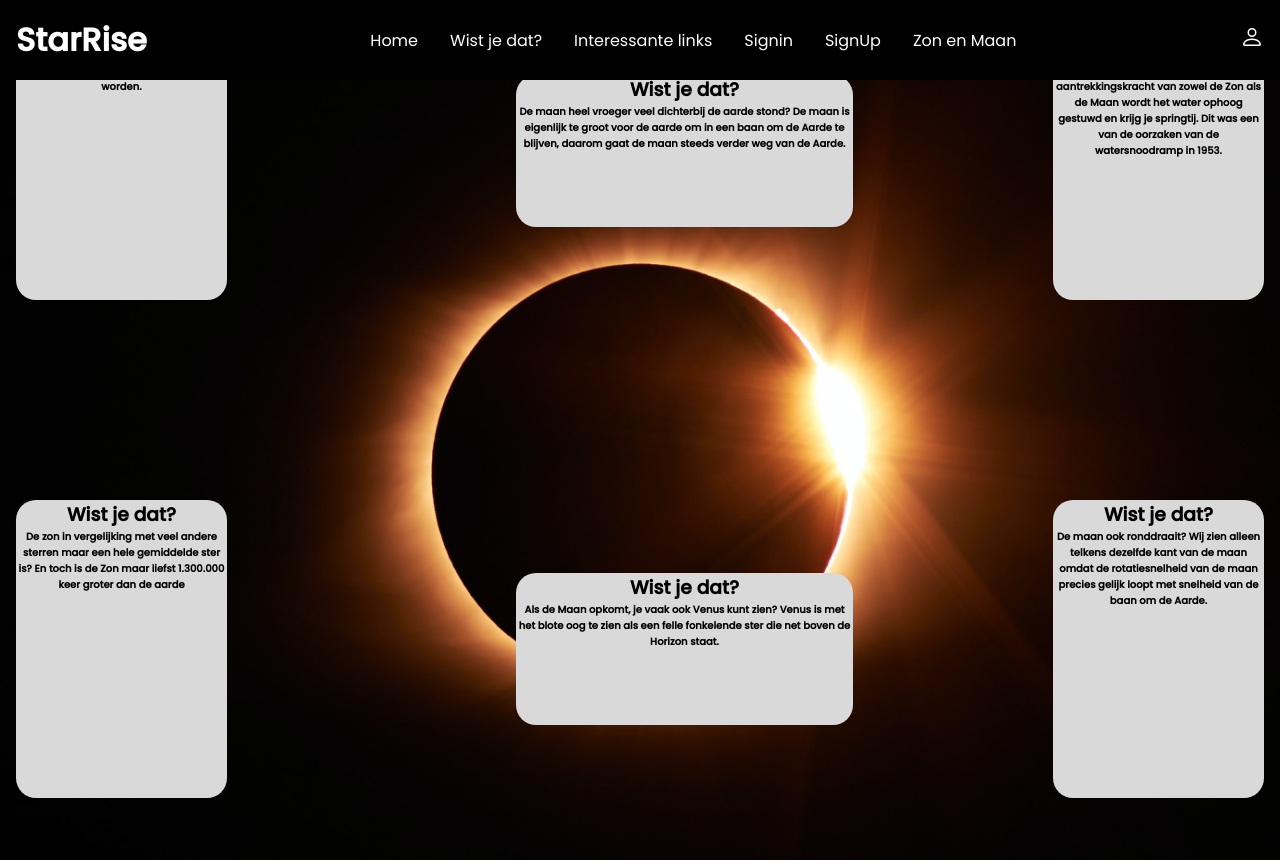
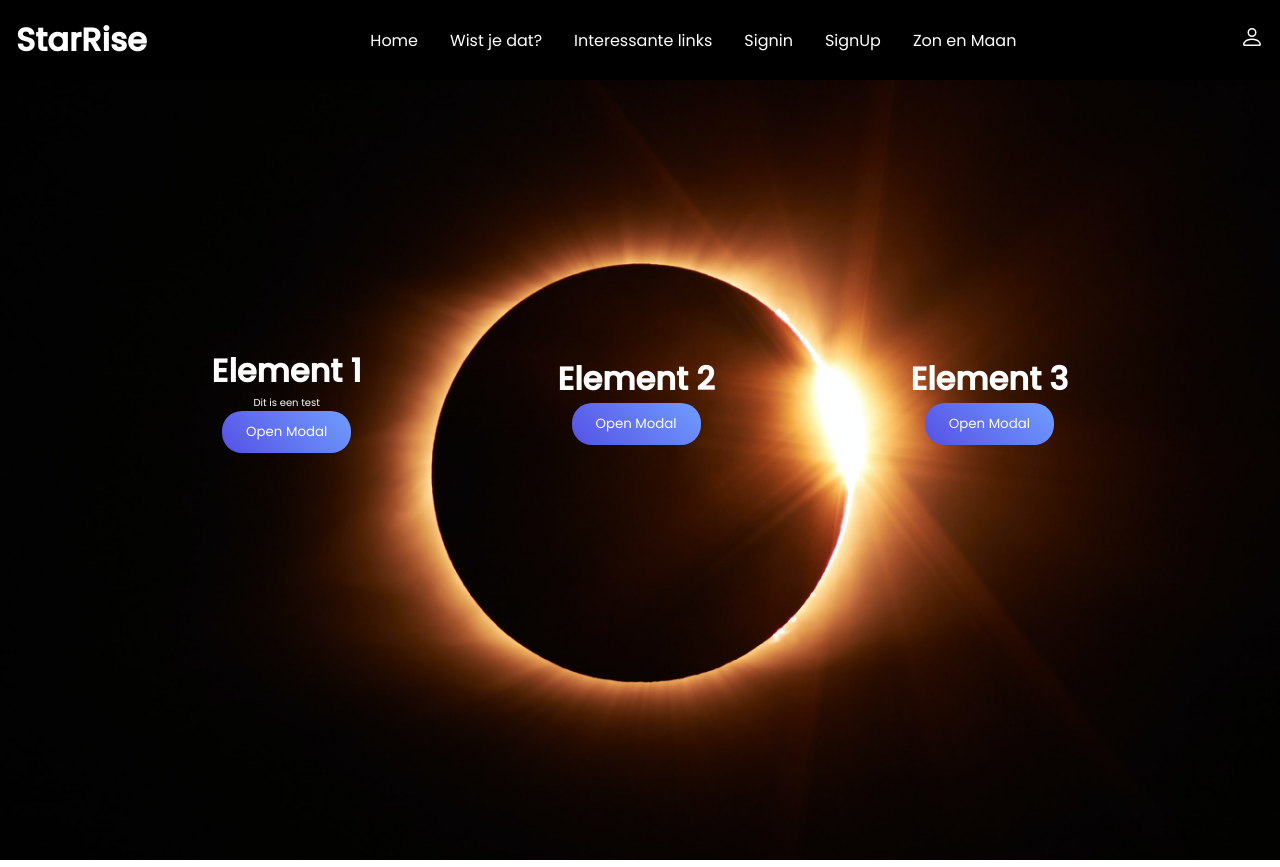
Before and after one commit to buffelmania/starrise-novi-frontend, a React (Create React App) app: page /Wist in a window 1280 px wide. Built offline with nearby package versions, Linux system fonts and the light colour scheme; no server answers.

Commit message:
Modal aan wist je dat toegevoegd. Moet nog van inhoud voorzien worden.

```diff
--- a/src/Pages/Wist-je-dat.js
+++ b/src/Pages/Wist-je-dat.js
@@ -1,22 +1,55 @@
-import React from "react";
+import React, {useState} from "react";
 import SolarEclipse from "../assets/jongsun-lee-F-pSZO_jeE8-unsplash.jpg";
 import '../components/WistJeDat/WistJeDat_Styles.css'
+import Modal from "../components/WistJeDat/Modal/Modal"
+
+
+const elements = [
+    { id: 1, title: "Element 1", inhoud: "Dit is een test",  content: "Dit is de inhoud van Element 1." },
+    { id: 2, title: "Element 2", content: "Dit is de inhoud van Element 2." },
+    { id: 3, title: "Element 3", content: "Dit is de inhoud van Element 3." }
+];
+
+const Wist = () => {
+    const [showModal, setShowModal] = useState(false);
+    const [selectedElement, setSelectedElement] = useState(null);
+
+    const handleClose = () => {
+        setShowModal(false);
+        setSelectedElement(null)
+    };
+
+    const handleOpenModal = (element) => {
+        setSelectedElement(element);
+        setShowModal(true);
+    };
 
 
 
 
 
-
-
-function Wist() {
     return (
         <div className='Wist'>
 
             <div className="overlay">
             <img className="img" src={SolarEclipse} alt=""/>
                 <div className="content">
-                    <div className="grid-container">
-                        <div className="grid-item item1">
+
+                    {elements.map((element) => (
+                        <div key={element.id}>
+                            <h2>{element.title}</h2>
+                            <p>{element.inhoud}</p>
+                            <button onClick={() => handleOpenModal(element)}>Open Modal</button>
+                        </div>
+                    ))}
+                    {selectedElement && (
+                        <Modal showModal={showModal} handleClose={handleClose}>
+                            <h2>{selectedElement.title}</h2>
+                            <p>{selectedElement.content}</p>
+                        </Modal>
+                    )}
+                    {/*<div className="grid-container">
+                       <div className="grid-item item1">
                             <h3>Wist je dat?
                             <p>De maan steeds verder van de aarde gaat?
                             Hierdoor zal in de toekomst de zon niet
@@ -41,7 +74,7 @@ function Wist() {
                         <div className="grid-item item6"><h3>Wist je dat?
                             <p>De maan ook ronddraait? Wij zien alleen telkens dezelfde kant van de maan omdat de
                             rotatiesnelheid van de maan precies gelijk loopt met snelheid van de baan om de Aarde.</p></h3></div>
-                    </div>
+                    </div>*/}
 
 
                 </div>
--- /dev/null
+++ b/src/components/WistJeDat/Modal/Modal.js
@@ -0,0 +1,21 @@
+import React from 'react';
+
+const Modal = ({ showModal, handleClose, children }) => {
+    const showHideClassName = showModal ? "modal display-block" : "modal display-none";
+
+    return (
+        <div className={showHideClassName}>
+            <div className="modal-overlay" onClick={handleClose}></div>
+            <div className="modal-main">
+                <button className="close-btn" onClick={handleClose}>
+                    X
+                </button>
+                {children}
+            </div>
+        </div>
+    );
+};
+
+
+
+export default Modal;
--- a/src/components/WistJeDat/WistJeDat_Styles.css
+++ b/src/components/WistJeDat/WistJeDat_Styles.css
@@ -23,12 +23,14 @@ p{
     top: 0;
     height: 100%;
     display: flex;
-    justify-content: center;
-    flex-direction: column;
+    justify-content: space-evenly;
+    align-items: center;
+    flex-direction: row;
     text-align: center;
     width: 100%;
     margin: auto;
     padding: 1rem;
+
 }
 
 .img {
@@ -38,18 +40,90 @@ p{
     z-index: -1;
 }
 
-.grid-container {
-    display: grid;
-    grid-template-columns: 1fr 1fr 1fr;
-    grid-template-rows: auto;
-    grid-gap: 200px;
-    justify-content: center;
-    align-items: center;
-    margin-left: auto;
-    margin-right: auto;
+.modal {
+    position: fixed;
+    z-index: 1;
+    left: 0;
+    top: 0;
+    width: 100%;
+    height: 100%;
+    overflow: auto;
+    background-color: rgba(0, 0, 0, 0.5);
 }
 
-.item1 {
+.modal-main {
+    position: fixed;
+    background-color: white;
+    width: 60%;
+    height: auto;
+    top: 50%;
+    left: 50%;
+    transform: translate(-50%, -50%);
+    padding: 20px;
+}
+
+.display-block {
+    display: block;
+}
+
+.display-none {
+    display: none;
+}
+
+.container {
+    display: grid;
+    grid-template-columns: repeat(3, 1fr);
+    grid-gap: 1rem;
+}
+
+.container > div {
+    background-color: #f0f0f0;
+    padding: 1rem;
+    text-align: center;
+    border-radius: 0.25rem;
+    box-shadow: 0 2px 4px rgba(0, 0, 0, 0.2);
+    display: flex;
+    flex-direction: column;
+    justify-content: space-between;
+}
+
+.container > div h2 {
+    margin-top: 0;
+}
+
+.container > div button {
+    margin-bottom: 0;
+}
+
+.container > div:nth-child (1) {
+    grid-column: 1 / span 2;
+    grid-row: 1;
+    background-color: #f0f0f0;
+    padding: 1rem;
+    text-align: center;
+    border-radius: 0.25rem;
+    box-shadow: 0 2px 4px rgba(0, 0, 0, 0.2);
+    display: flex;
+    flex-direction: column;
+    justify-content: space-between;
+}
+
+.container > div:nth-child(2) {
+    grid-column: 3;
+    grid-row: 1 / span 2;
+}
+
+.container > div:nth-child(3) {
+    grid-column: 1;
+    grid-row: 2 / span 2;
+}
+
+.container > div:nth-child(4) {
+    grid-column: 2;
+    grid-row: 2;
+}
+
+/*.Wist .grid-container > div :nth-child(1) {
     grid-column: 1 / 2;
     grid-row: 1 / 2;
     background-color: #D9D9D9;
@@ -59,52 +133,47 @@ p{
     height: 298px;
 }
 
-.item2 {
+.grid-container > div:nth-child(2) {
     grid-column: 1 / 2;
     grid-row: 2 / 3;
-    background-color: #D9D9D9;
     text-align: center;
     border-radius: 20px;
     width: 211px;
     height: 298px;
 }
 
-.item3 {
+.grid-container > div:nth-child(3) {
     grid-column: 2 / 3;
     grid-row: 1 / 2;
-    background-color: #D9D9D9;
     text-align: center;
     border-radius: 20px;
     width: 337px;
     height: 152px;
 }
 
-.item4 {
+.grid-container > div:nth-child(4) {
     grid-column: 2 / 3;
     grid-row: 2 / 3;
-    background-color: #D9D9D9;
     text-align: center;
     border-radius: 20px;
     width: 337px;
     height: 152px;
 }
 
-.item5 {
+.grid-container > div:nth-child(5) {
     grid-column: 3 / 4;
     grid-row: 1 / 2;
-    background-color: #D9D9D9;
     text-align: center;
     border-radius: 20px;
     width: 211px;
     height: 298px;
 }
 
-.item6 {
+.grid-container > div:nth-child(6) {
     grid-column: 3 / 4;
     grid-row: 2 / 3;
-    background-color: #D9D9D9;
     text-align: center;
     border-radius: 20px;
     width: 211px;
     height: 298px;
-}
+}*/
```
Also changed, not shown: src/components/Quiz/Quiz.js (added).
